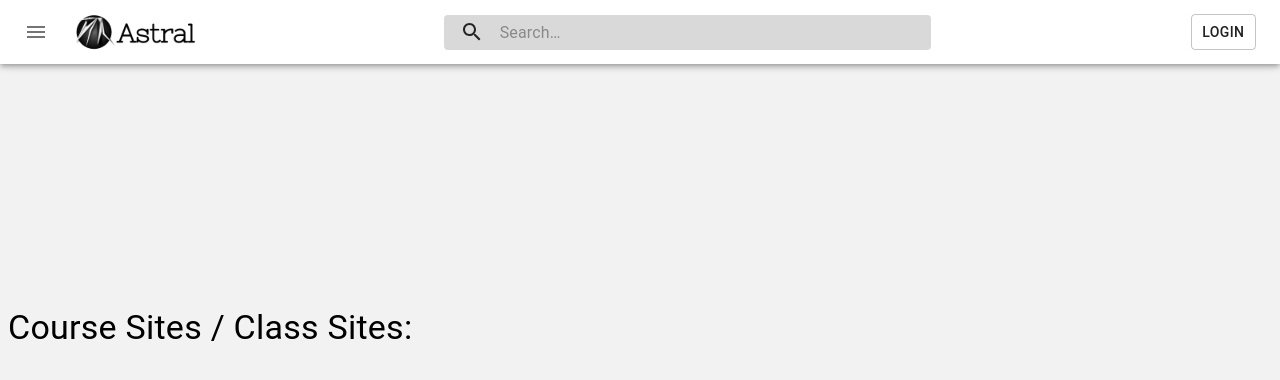
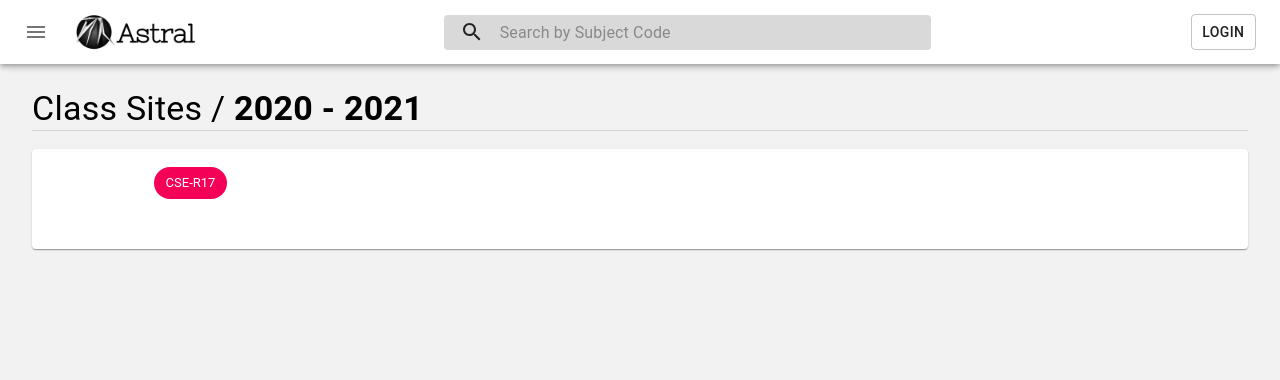
Before and after one commit to antony-jr/Astral, a Next.js app: page / in a window 1280 px wide. Shown: the top 380 px of the page. Built offline with nearby package versions, Linux system fonts and the light colour scheme.

Commit message:
update database structure and improve towards more stable web UI/UX

```diff
--- a/components/App.js
+++ b/components/App.js
@@ -4,6 +4,7 @@ import Head from "next/head";
 import Router from "next/router";
 import PageLoader from "./PageLoader.js";
 import Grid from "@material-ui/core/Grid";
+import Container from "@material-ui/core/Container";
 
 class App extends React.Component {
   constructor(props) {
@@ -44,16 +45,10 @@ class App extends React.Component {
           justify="flex-start"
           style={{ flexGrow: 1 }}
         >
-          <AstralAppBar />
-          <Grid
-            container
-            spacing={0}
-            direction="column"
-            justify="center"
-            style={{ minHeight: "80vh" }}
-          >
-            {this.props.payload}
-          </Grid>
+        <AstralAppBar />
+	<Container maxWidth="lg" style={{marginTop: '80px',}}>
+		{this.props.payload}
+	</Container>
         </Grid>
       </div>
     );
--- a/components/AstralAppBar.js
+++ b/components/AstralAppBar.js
@@ -129,7 +129,7 @@ export default function AstralAppBar(props) {
                   <SearchIcon />
                 </div>
                 <InputBase
-                  placeholder="Search…"
+                  placeholder="Search by Subject Code"
                   classes={{
                     root: classes.inputRoot,
                     input: classes.inputInput
--- a/pages/index.js
+++ b/pages/index.js
@@ -1,10 +1,28 @@
 import App from "../components/App.js";
 
-import Typography from "@material-ui/core/Typography";
+import { Typography,
+	 Container,
+	 Divider,
+	 Paper,
+         Chip} from "@material-ui/core";
 
 export default function() {
   let render = (
-    <Typography variant="h4">Course Sites / Class Sites:</Typography>
+	  <div>
+	  <Typography variant="h4">Class Sites / <b>2020 - 2021</b></Typography>
+	  <Divider />
+	  <br />
+	  <Paper style={{minHeight: '100px'}}>
+	  <br/>
+	  <div style={{marginLeft: '10%'}}>
+		  <Chip
+                label="CSE-R17"
+        clickable
+        color="secondary"
+/>
+</div>
+	  </Paper>
+	  </div>
   );
   return <App payload={render} />;
 }
```
Also changed, not shown: 1 other file (tests, documents, lock files or other folders).
